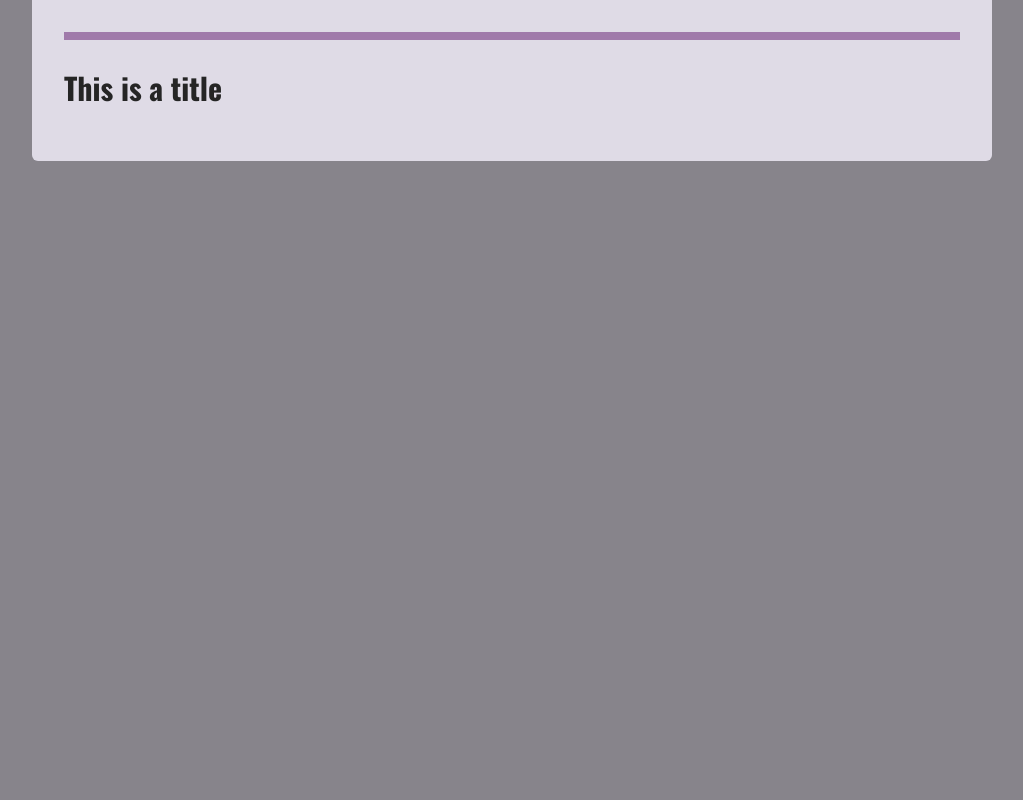
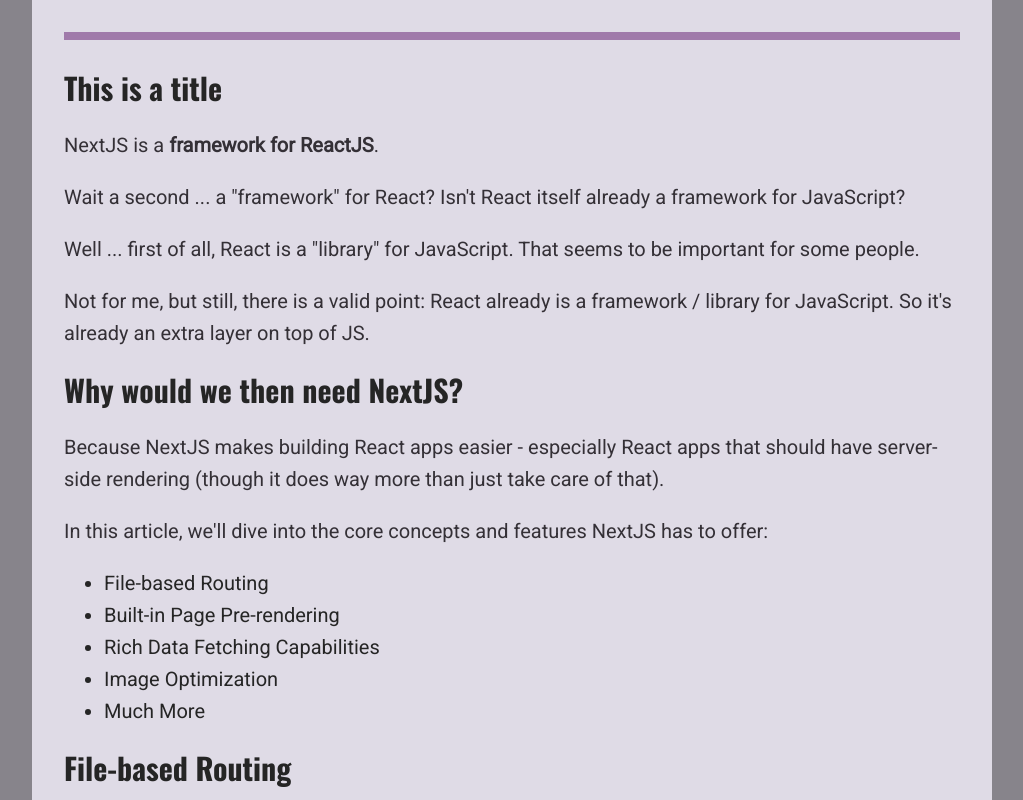
Before and after one commit to birkan-dogan/next-blog, a Next.js app: page /posts/getting-started-with-nextjs in a window 1280 px wide. Shown: the part 380-1180 px from the top of the page, without its empty margins (128-1151 px from the left). Before the commit the page ends 800 px from the top, so only its background shows below. Built offline with nearby package versions, Linux system fonts and the light colour scheme.

Commit message:
rendering images with Next Image component

```diff
--- a/components/posts/post-detail/post-content.js
+++ b/components/posts/post-detail/post-content.js
@@ -3,12 +3,36 @@
 
 import ReactMarkdown from "react-markdown";
 
+import Image from "next/image";
+
 const PostContent = ({ post }) => {
   const imagePath = `/images/posts/${post.slug}/${post.image}`;
+
+  const customRenderers = {
+    p(paragraph) {
+      const { node } = paragraph;
+      if (node.children[0].tagName === "img") {
+        const image = node.children[0];
+
+        return (
+          <div className={classes.image}>
+            <Image
+              src={`/images/posts/${post.slug}/${image.properties.src}`}
+              alt={image.alt}
+              width={600}
+              height={300}
+            />
+          </div>
+        );
+      }
+      return <p>{paragraph.children}</p>;
+    },
+  };
+
   return (
     <article className={classes.content}>
       <PostHeader image={imagePath} title={post.title} />
-      <ReactMarkdown>{post.content}</ReactMarkdown>
+      <ReactMarkdown renderers={customRenderers}>{post.content}</ReactMarkdown>
     </article>
   );
 };
--- a/content/getting-started-with-nextjs.md
+++ b/content/getting-started-with-nextjs.md
@@ -7,3 +7,29 @@
 ---
 
 # This is a title
+
+NextJS is a **framework for ReactJS**.
+
+Wait a second ... a "framework" for React? Isn't React itself already a framework for JavaScript?
+
+Well ... first of all, React is a "library" for JavaScript. That seems to be important for some people.
+
+Not for me, but still, there is a valid point: React already is a framework / library for JavaScript. So it's already an extra layer on top of JS.
+
+## Why would we then need NextJS?
+
+Because NextJS makes building React apps easier - especially React apps that should have server-side rendering (though it does way more than just take care of that).
+
+In this article, we'll dive into the core concepts and features NextJS has to offer:
+
+- File-based Routing
+- Built-in Page Pre-rendering
+- Rich Data Fetching Capabilities
+- Image Optimization
+- Much More
+
+## File-based Routing
+
+![Create routes via your file + folder structure](nextjs-file-based-routing.png)
+
+... More content ...
```
Also changed, not shown: 1 other file (tests, documents, lock files or other folders).
